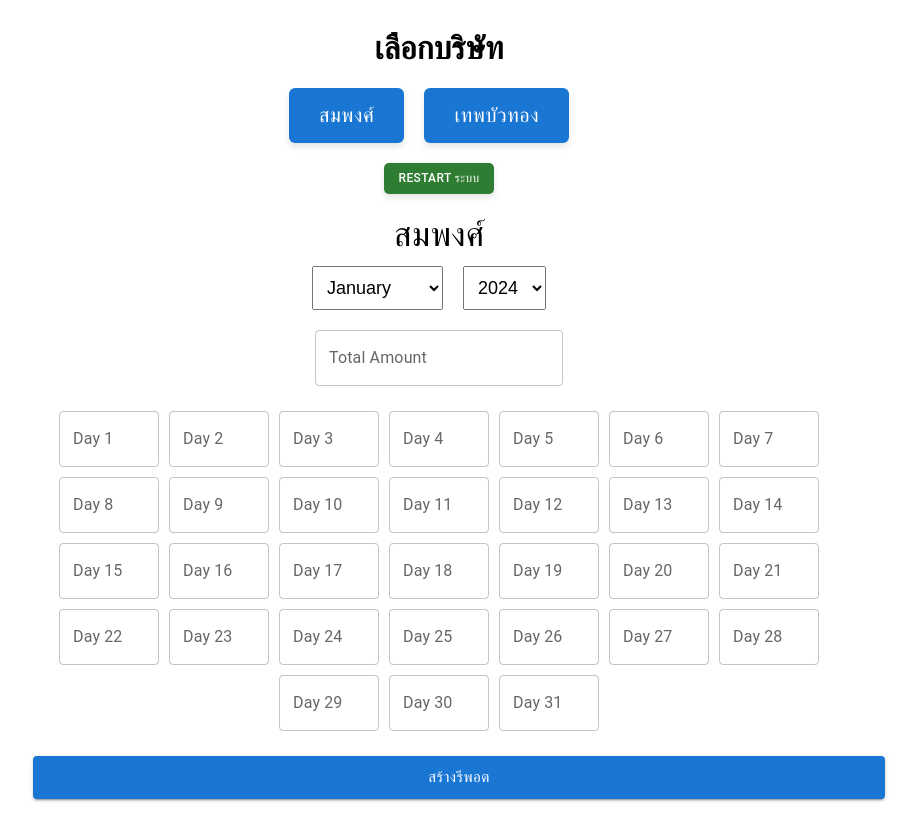
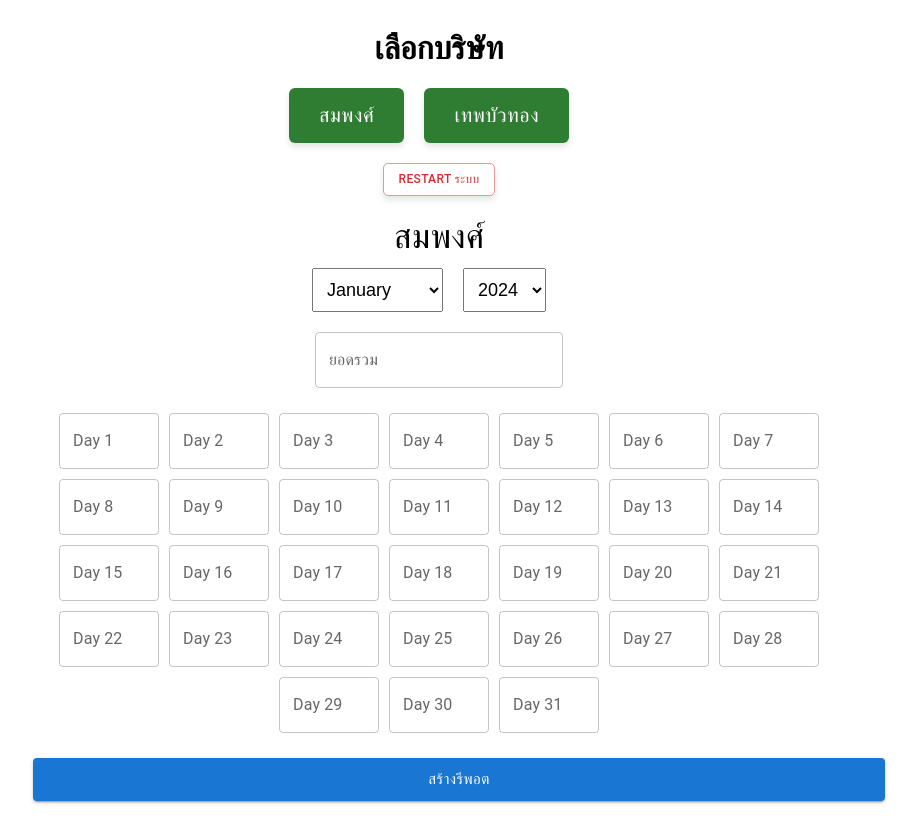
Before and after one commit to chavaleesing/pt-app, a React (Create React App) app: page /sompong in a window 1280 px wide. Shown: the whole page, without its empty margins (201-1118 px from the left). Built offline with nearby package versions, Linux system fonts and the light colour scheme.

Commit message:
[update] app page

```diff
--- a/src/App.js
+++ b/src/App.js
@@ -43,7 +43,7 @@ function App() {
           onClick={() => goToPage('sompong')}
           disabled={loading}
           variant="contained"
-          color="primary"
+          color="success"
           size="large"
           sx={{ marginRight: '20px', padding: '10px 30px', fontSize: '20px', borderRadius: '6px', boxShadow: '0 4px 6px rgba(0,0,0,0.1)' }}
         >
@@ -53,7 +53,7 @@ function App() {
           onClick={() => goToPage('tbt')}
           disabled={loading}
           variant="contained"
-          color="primary"
+          color="success"
           size="large"
           sx={{ marginRight: '20px', padding: '10px 30px', fontSize: '20px', borderRadius: '6px', boxShadow: '0 4px 6px rgba(0,0,0,0.1)' }}
         >
@@ -66,8 +66,8 @@ function App() {
         <Button
         onClick={() => goToPage()}
           disabled={loading}
-          variant="contained"
-          color="success"
+          variant="outlined"
+          color="error"
           size="large"
           sx={{ padding: '5px 15px', fontSize: '12px', borderRadius: '5px', boxShadow: '0 4px 6px rgba(0,0,0,0.1)' }}
         >
--- a/src/sompong.js
+++ b/src/sompong.js
@@ -49,12 +49,7 @@ function Sompong() {
     }
   };
 
-  const handleTotalAmountChange = (e) => {
-    const { value } = e.target;
-    if (/^\d*$/.test(value) || value === '') {
-      setTotalAmount(value);
-    }
-  };
+  const handleTotalAmountChange = (e) => { setTotalAmount(e.target); };
 
   const handleInputChange = (e, index) => {
     const { value } = e.target;
@@ -139,11 +134,11 @@ function Sompong() {
       </div>
       <div style={{ display: 'flex', justifyContent: 'center', marginBottom: '20px' }}>
         <TextField
-          type="text"
-          label="Total Amount"
+          type="number"
+          label="ยอดรวม"
           value={totalAmount}
           onChange={handleTotalAmountChange}
-          placeholder="Enter total amount"
+          placeholder="ยอดรวม"
           variant="outlined"
         />
       </div>
```
